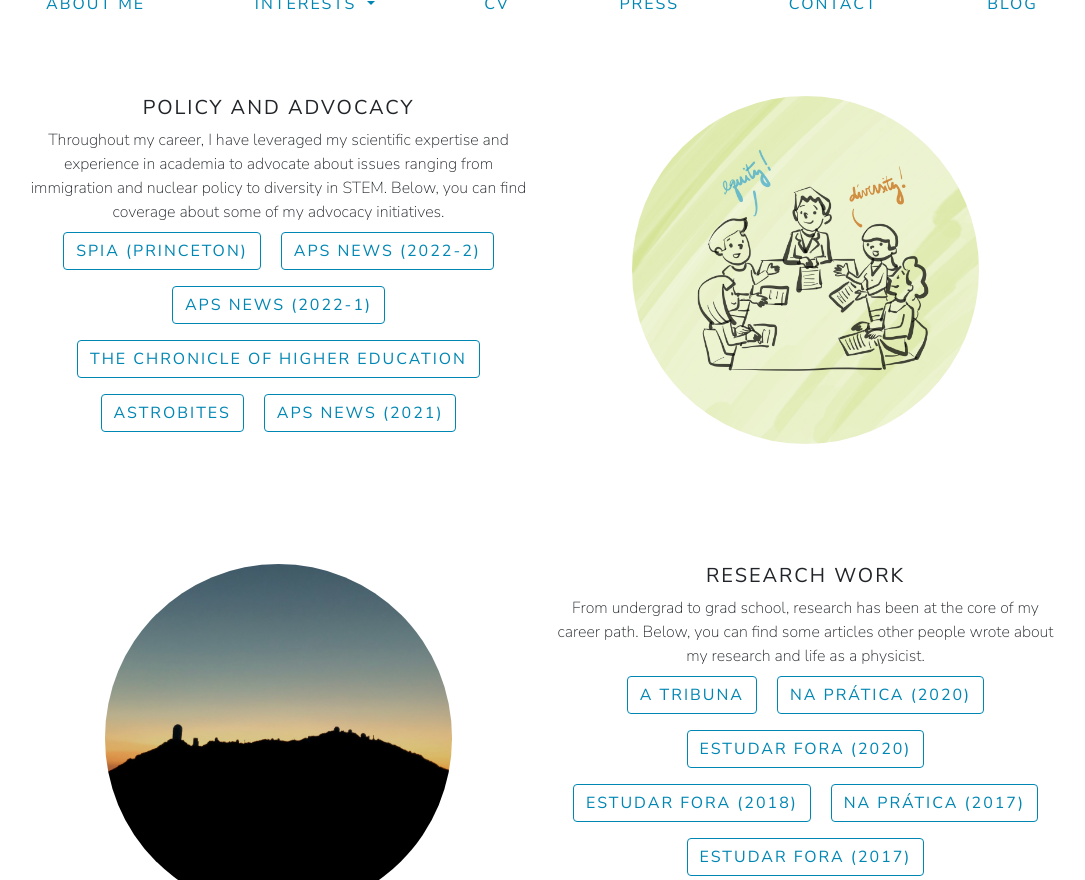
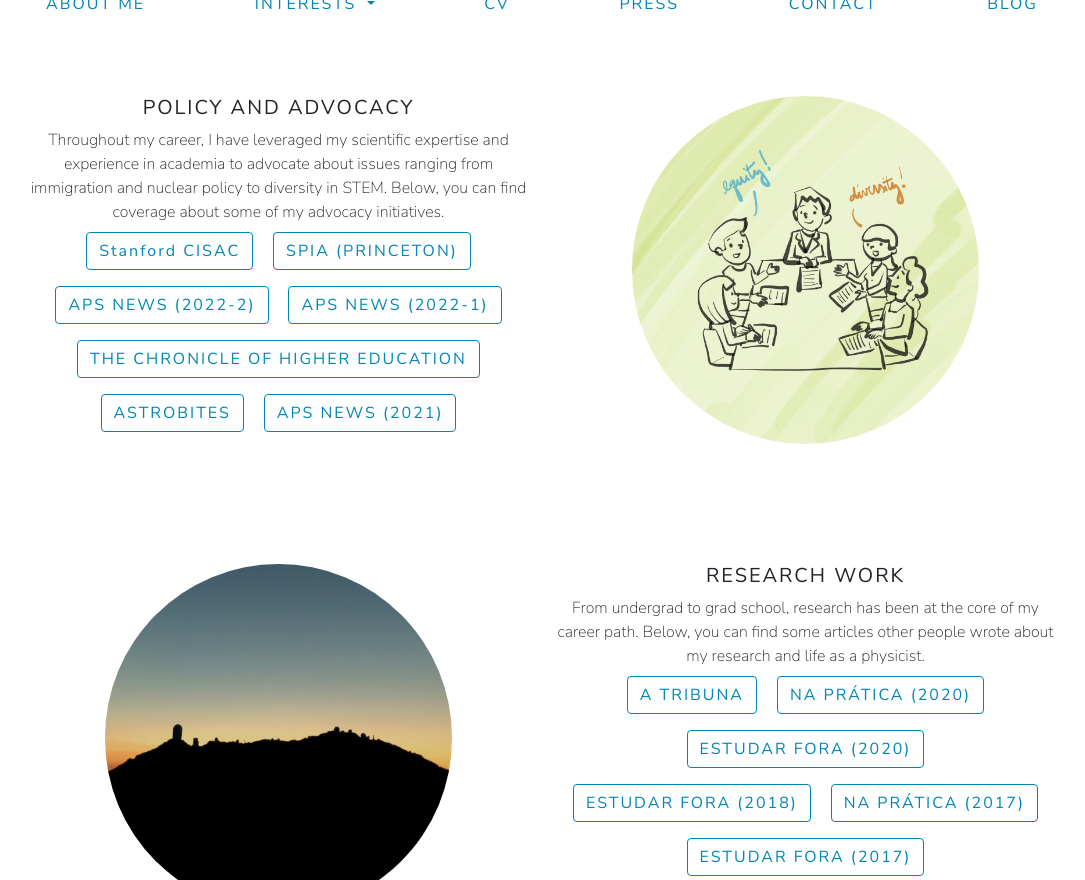
Before and after one commit to barbaracrusan/barbaracrusan.github.io, a Jekyll site: the page built from press.html, in a window 1280 px wide and 900 px high, scrolled down 629 px, cut to the strip 20-900 px from the top of the window. Shown: the whole strip, without its empty margins (98-1183 px from the left). Built offline with Jekyll 4.4.1, drawn with Linux system fonts in a browser that asks for light colours; nearby versions of some CDN libraries.

Commit message:
press update

```diff
--- a/press.html
+++ b/press.html
@@ -62,6 +62,9 @@ title: PRESS
         <br>
 
        <!-- Add buttons -->
+       <a class="btn btn-outline-secondary my-2 mx-2" role="button"
+         href="https://cisac.fsi.stanford.edu/news/cisac-names-2023-2024-fellows" target="_blank">
+       Stanford CISAC</a>
         <a class="btn btn-outline-secondary my-2 mx-2" role="button"
          href="https://spia.princeton.edu/news/sgs-brings-impactful-conversations-physics-nuclear-weapons-princetons-campus" target="_blank">
        SPIA (PRINCETON)</a>
```
